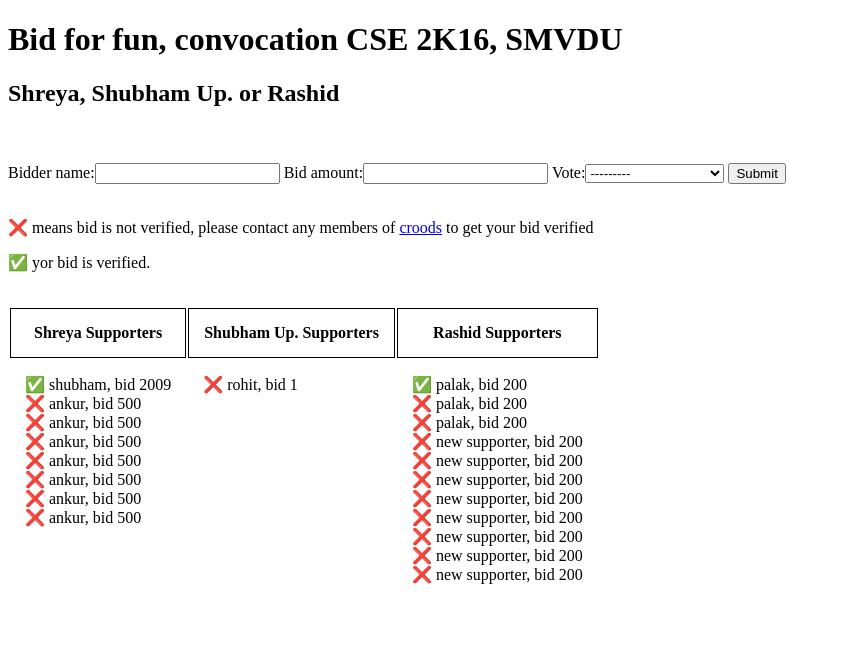
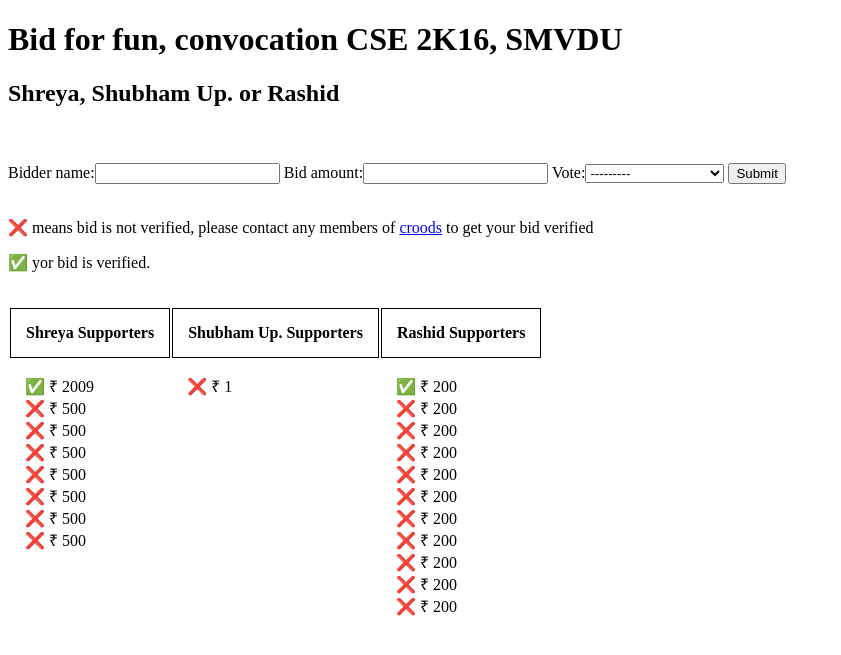
Before and after one commit to 22shubh22/convocation-22, a Django app: page / in a window 1280 px wide. Shown: the top 655 px of the page, without its empty margins (0-841 px from the left). Run offline with Django 3.2, Linux system fonts and the light colour scheme; data comes from the database, SQL or seed files in the repository.

Commit message:
fix: don't show name

```diff
--- a/bid/templates/bids.html
+++ b/bid/templates/bids.html
@@ -5,7 +5,7 @@
         {% else %}
             ❌
         {% endif %}
-       {{ Bid.bidder_name}}, bid {{ Bid.bid_amount}}
+        ₹ {{ Bid.bid_amount}}
       <br>
     {% endfor %}
 {% endblock %}
```
